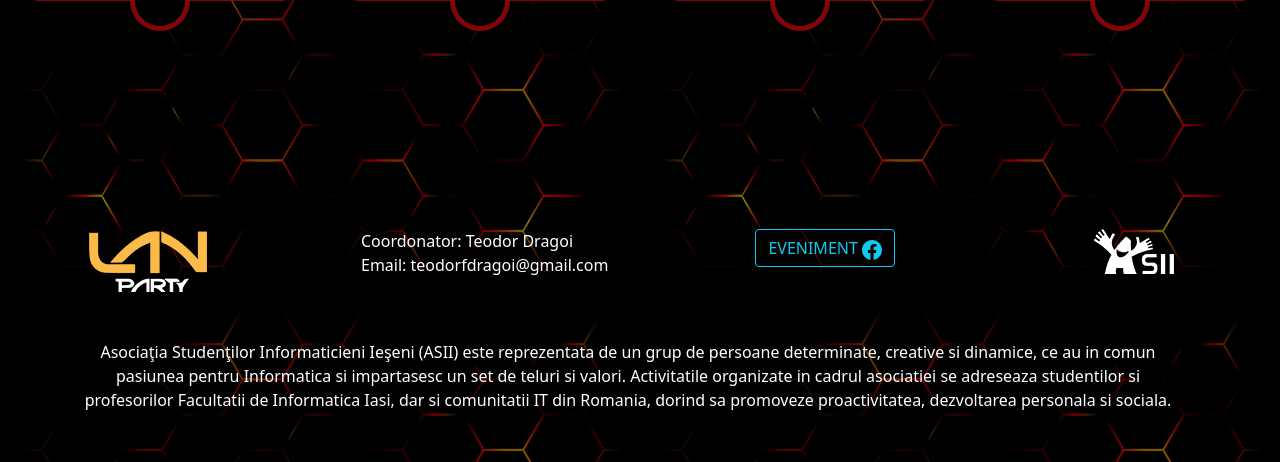
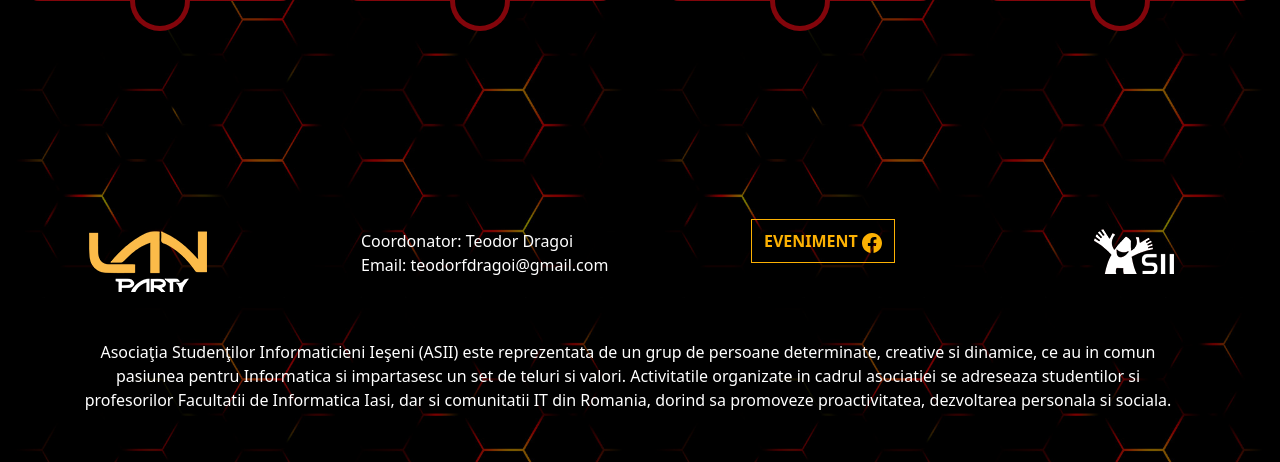
Before and after one commit to vagrosu/asii-projects, a PHP site: page / in a window 1280 px wide. Shown: the part 3662-4124 px from the top of the page. Run offline with PHP 8.4, Linux system fonts and the light colour scheme.

Commit message:
footer button styling fix

```diff
--- a/assets/css/style.css
+++ b/assets/css/style.css
@@ -45,7 +45,7 @@ body{
   transition: all .3s;
 }
 .navbar-buttons a:hover{
-  color: #fcd26f
+  color: #fcd26f;
 }
 .navbar-buttons a:last-child{
   border: 1px solid #fcb103;
@@ -337,10 +337,16 @@ input[type=reset]:hover, input[type=submit]:hover{
 }
 
 .btn-portocaliu{
+  padding: 10px 12px;
   color: #fcb103;
-  border:2px solid #fcb103;
+  border:1px solid #fcb103;
+  text-decoration: none;
+  font-weight: bold;
+  transition: all .3s;
 }
 .btn-portocaliu:hover{
-  border:2px solid #fcb103;
-  background-color: #fcb103;
+  color:#fcd26f;
+  border: 1px solid #fcd26f;
+  background-color: rgba(252, 210, 111, 0.1);
+  text-decoration: none;
 }
--- a/assets/php/footer.php
+++ b/assets/php/footer.php
@@ -11,7 +11,7 @@
                 Email: teodorfdragoi@gmail.com
             </div>
             <div class="col text-end" id="fb-event">
-                <a class="btn btn-portocaliu btn-outline-info" href="https://www.facebook.com/events/833132907028241/">
+                <a class="btn-portocaliu" href="https://www.facebook.com/events/833132907028241/">
                     EVENIMENT
                     <svg xmlns="http://www.w3.org/2000/svg" width="20" height="20" fill="currentColor" class="bi bi-facebook" viewBox="0 0 16 16">
                         <path d="M16 8.049c0-4.446-3.582-8.05-8-8.05C3.58 0-.002 3.603-.002 8.05c0 4.017 2.926 7.347 6.75 7.951v-5.625h-2.03V8.05H6.75V6.275c0-2.017 1.195-3.131 3.022-3.131.876 0 1.791.157 1.791.157v1.98h-1.009c-.993 0-1.303.621-1.303 1.258v1.51h2.218l-.354 2.326H9.25V16c3.824-.604 6.75-3.934 6.75-7.951z"/>
```
